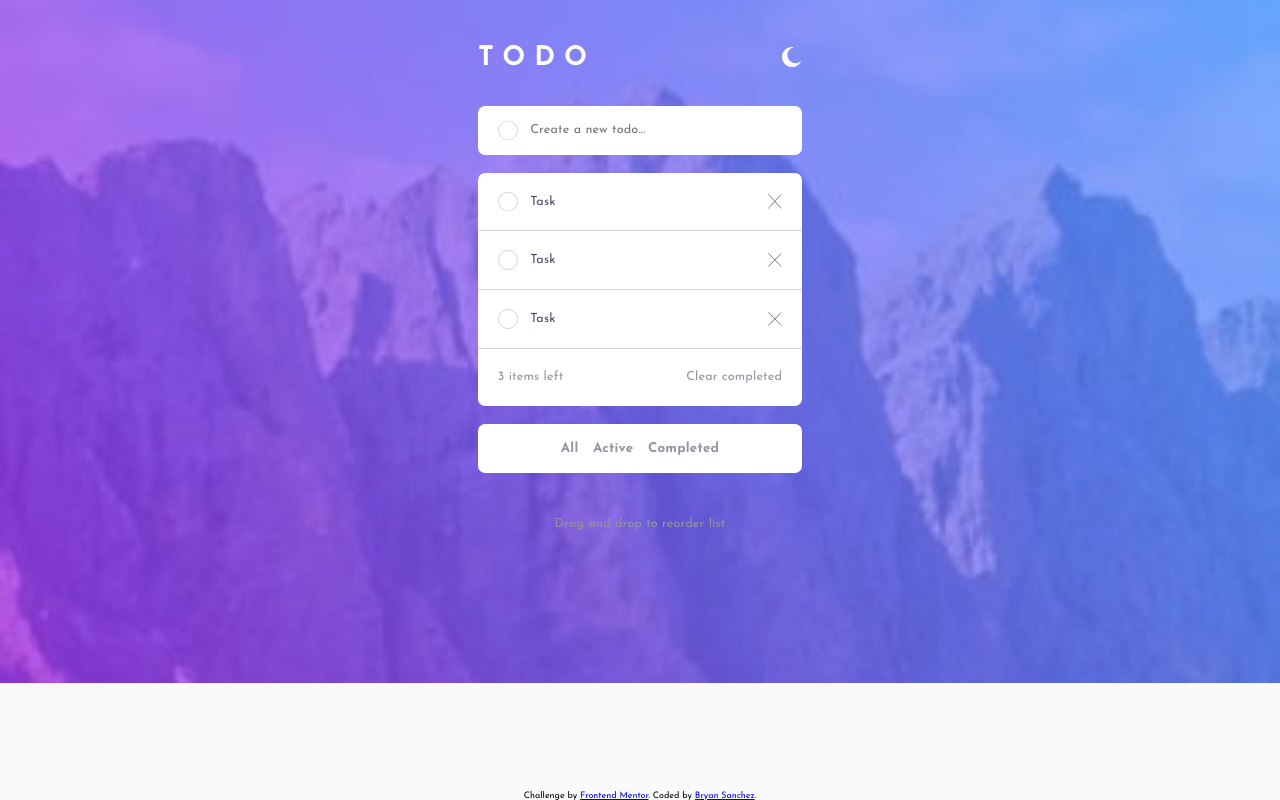
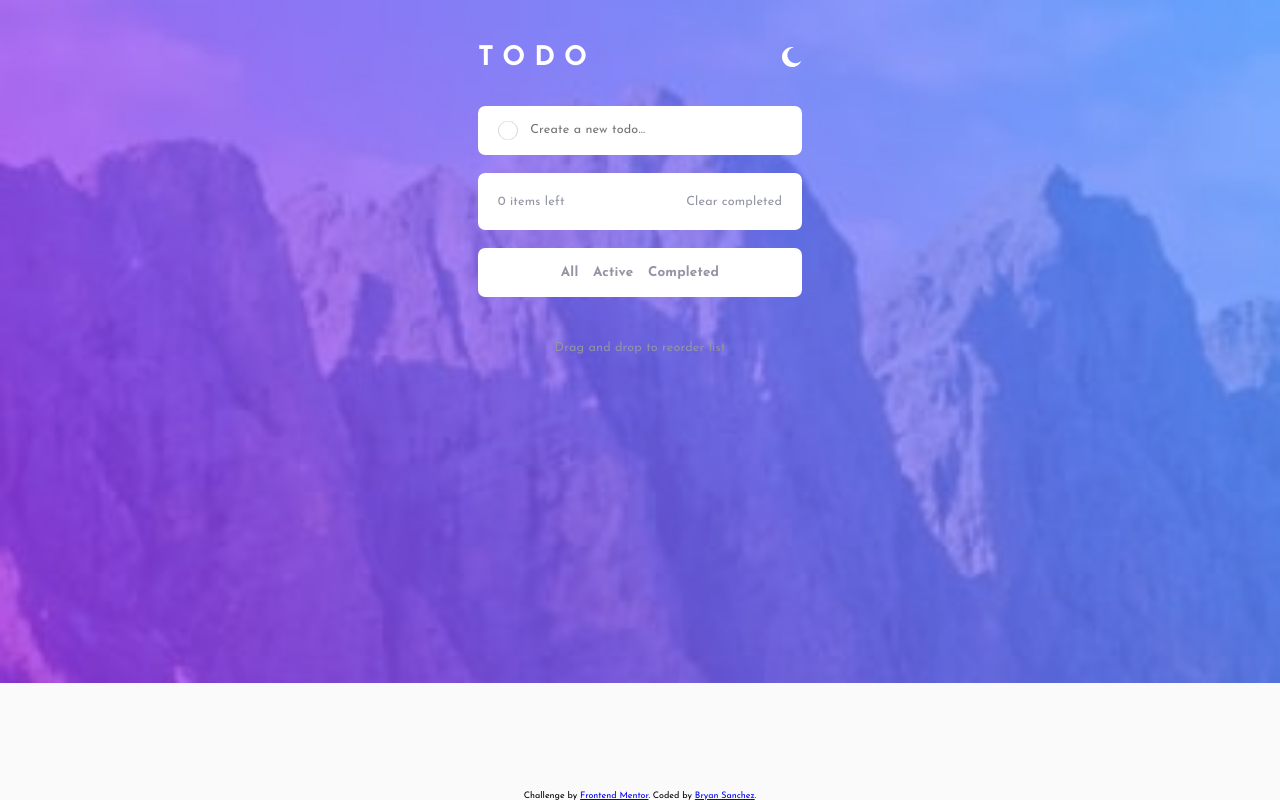
Before and after one commit to 0-BSCode/to-do-app-client, a React (Create React App) app: page / in a window 1280 px wide. Built offline with nearby package versions, Linux system fonts and the light colour scheme.

Commit message:
Displayed added tasks

```diff
--- a/src/components/Body/Task/Task.js
+++ b/src/components/Body/Task/Task.js
@@ -1,8 +1,8 @@
-import React from 'react'
+import React from 'react';
 import deleteIcon from "../../../images/icon-cross.svg";
 import './styles.css';
 
-const Task = () => {
+const Task = ({task}) => {
   return (
     <li className="task">
       <label className="task__container">
@@ -14,7 +14,7 @@ const Task = () => {
           <span
             className="task__checkbox task__checkbox--finished" />
           <p className="task__text">
-            Task
+            {task.name}
           </p>
         </div>
         <button className="task__delete-btn">
--- a/src/components/Body/TaskInfo/TaskInfo.js
+++ b/src/components/Body/TaskInfo/TaskInfo.js
@@ -1,11 +1,11 @@
 import React from 'react'
 import './styles.css';
 
-const TaskInfo = () => {
+const TaskInfo = ({taskNumber}) => {
   return (
     <li className="info">
       <p className="info__left">
-        3 items left
+        {taskNumber} items left
       </p>
       <button className="info__clear">
         Clear completed
--- a/src/components/Body/Tasks/Tasks.js
+++ b/src/components/Body/Tasks/Tasks.js
@@ -2,15 +2,19 @@ import React from 'react'
 import Task from '../Task/Task'
 import TaskInfo from '../TaskInfo/TaskInfo';
 import './styles.css';
+import {useDispatch, useSelector} from 'react-redux';
 
 const Tasks = () => {
+  const dispatch = useDispatch();
+  const tasks = useSelector(state => state.tasks);
+
   return (
     <ul
       className="tasks">
-      <Task />
-      <Task />
-      <Task />
-      <TaskInfo />
+      {tasks.map(task => (
+        <Task task={task} />
+      ))}
+      <TaskInfo taskNumber={tasks.length} />
     </ul>
   )
 }
```
